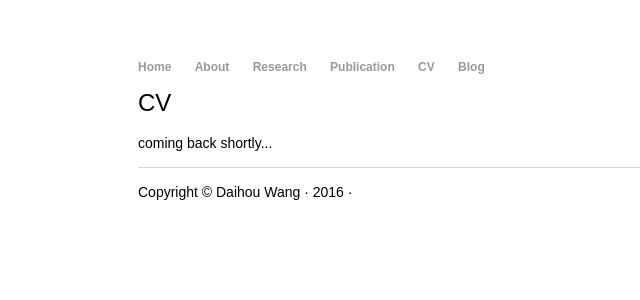
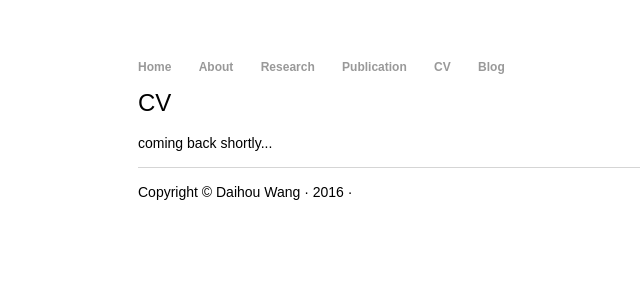
Before and after one commit to Deb25/Deb25.github.io, a Jekyll site: the page cv/index.html, which Jekyll copies as it is, in a window 1280 px wide. Shown: the top 300 px of the page, without its empty margins (54-694 px from the left). Built offline with Jekyll 4.4.1, drawn with Linux system fonts in a browser that asks for light colours.

Commit message:
Update main.css

```diff
--- a/css/main.css
+++ b/css/main.css
@@ -13,7 +13,7 @@ nav ul, footer ul {
 nav ul li, footer ul li {
     font-family: Copperplate,Copperplate Gothic Light,fantasy;
     display: inline;
-    margin-right: 20px;
+    margin-right: 24px;
 }
 a {
     text-decoration: none;
```
